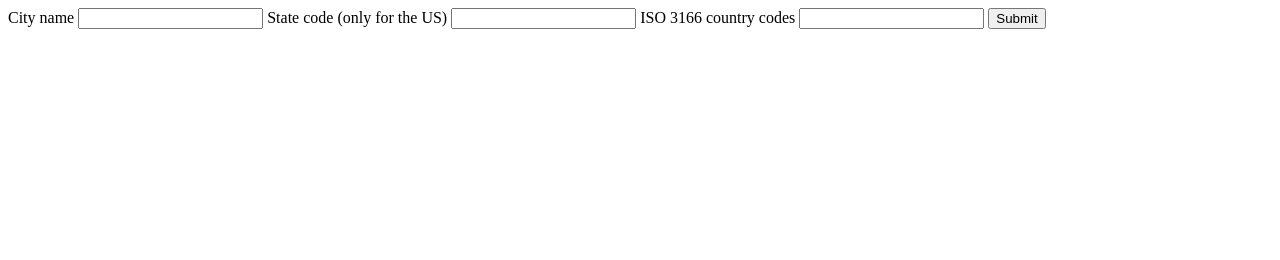
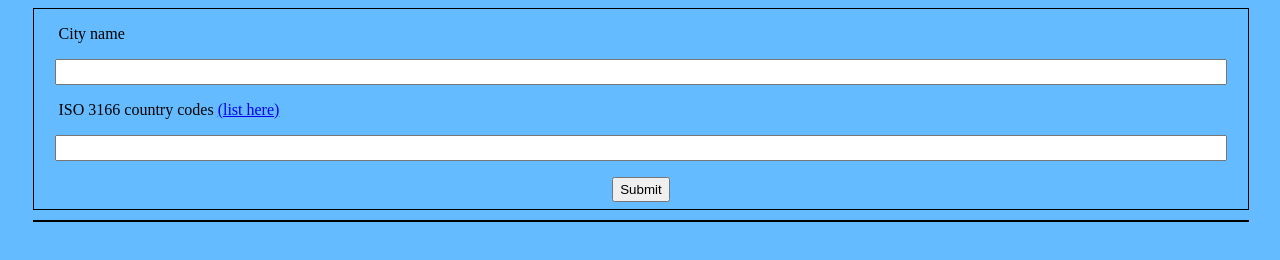
Before and after one commit to luiscff/JS, a plain HTML site: page weather-app/index.html in a window 1280 px wide. Drawn offline with Linux system fonts and the light colour scheme.

Commit message:
Add more info to display and Add style sheet

```diff
--- a/weather-app/apiCall.js
+++ /dev/null
@@ -1,32 +0,0 @@
-// Description: This file contains the functions that make the API calls to the OpenWeatherMap API
-function fetchCoordsOfCity(city, state, country) {
-  var requestOptions = {
-    method: 'GET',
-    redirect: 'follow'
-  };
-
-  return fetch("http://api.openweathermap.org/geo/1.0/direct?q=" + city + "," + state + "," + country + "&limit=1&appid=6f02f16fbb21d6c9f5b0d019e62daf21", requestOptions)
-    .then(response => response.json())
-    .then(result => {
-      if (result.length > 0) {
-        var { lat, lon } = result[0];
-        console.log(lat, lon);
-        return { lat, lon };
-      } else {
-        throw new Error('No location found');
-      }
-    })
-    .catch(error => console.log('ERROR', error));
-}
-
-function fetchWeatherOfCoords(lat, lon) {
-  var requestOptions = {
-    method: 'GET',
-    redirect: 'follow'
-  };
-
-  fetch("https://api.openweathermap.org/data/2.5/weather?lat=" + lat + "&lon=" + lon + "&units=metric&appid=6f02f16fbb21d6c9f5b0d019e62daf21", requestOptions)
-    .then(response => response.json())
-    .then(result => displayWeatherInfo(result))
-    .catch(error => console.log('error', error));
-}
--- a/weather-app/index.html
+++ b/weather-app/index.html
@@ -20,17 +20,19 @@
 <body>
     <div>
         <form id="cityForm" >
-            <label for="city">City name</label>
-            <input type="text" name="city" id="city">
-            <label for="state">State code (only for the US)</label>
-            <input type="text" name="state" id="state">
-            <label for="country">ISO 3166 country codes</label>
-            <input type="text" name="country" id="country">
-            <input type="button" value="Submit" onclick="getCity()">
+            <p><label for="city">City name</label></p>
+            <p><input type="text" name="city" id="city"></p>
+            <p>
+                <label for="country">ISO 3166 country codes
+                    <a href="https://en.wikipedia.org/wiki/List_of_ISO_3166_country_codes"
+                target="_blank" rel="noopener noreferrer">(list here)</a>
+                </label>
+            </p>
+            <p><input type="text" name="country" id="country"></p>
+            <p><input id="submit" type="button" value="Submit" onclick="getCity()"></p>
         </form>
         <div id="display"></div>
     </div>
-    <script src="apiCall.js"></script>
     <script src="main.js"></script>
 </body>
 </html>
--- a/weather-app/main.js
+++ b/weather-app/main.js
@@ -1,10 +1,9 @@
 
 function getCity() { //gets the city, state and country from the form and calls the functions in apiCall.js
     const city = document.getElementById('city').value;
-    const state = document.getElementById('state').value;
     const country = document.getElementById('country').value;
-    console.log(city, state, country);
-    fetchCoordsOfCity(city, state, country) //gets the coordinates of the city
+    console.log(city, country);
+    fetchCoordsOfCity(city, country) //gets the coordinates of the city
   .then((coords) => { //then uses the coordinates to get the weather info
     const { lat, lon } = coords;
     fetchWeatherOfCoords(lat, lon);
@@ -17,6 +16,47 @@ function getCity() { //gets the city, state and country from the form and calls
 function displayWeatherInfo(json) {
   const display = document.getElementById('display');
   console.log(json); //para ver json na consola (ajuda a ver a info que tem no json)
-  display.innerHTML = json.name + " " + json.main.temp + "ºC";
-    //TODO display more info in the website
+  display.innerHTML = json.name + "<br>" + json.main.temp + "ºC";
+  display.innerHTML += "<br>" + json.weather[0].description;
+  display.innerHTML += "<br>Feels like: " + json.main.feels_like + "ºC";
+  display.innerHTML += "<br>Humidity: " + json.main.humidity + "%";
+  display.innerHTML += "<br>Cloudiness: " + json.clouds.all + "%";
+  display.innerHTML += "<br>Country: " + json.sys.country;
+  display.innerHTML += "<br>Sunrise: " + new Date(json.sys.sunrise * 1000).toLocaleTimeString();
+  display.innerHTML += "<br>Sunset: " + new Date(json.sys.sunset * 1000).toLocaleTimeString();
+  display.innerHTML += "<br>Time: " + new Date(json.dt * 1000).toLocaleTimeString();
 }
+
+// this function gets the coordinates of the city using the OpenWeatherMap API
+function fetchCoordsOfCity(city, state, country) {
+  var requestOptions = {
+    method: 'GET',
+    redirect: 'follow'
+  };
+
+  return fetch("http://api.openweathermap.org/geo/1.0/direct?q=" + city + ",," + country + "&limit=1&appid=6f02f16fbb21d6c9f5b0d019e62daf21", requestOptions)
+    .then(response => response.json())
+    .then(result => {
+      if (result.length > 0) {
+        var { lat, lon } = result[0];
+        console.log(lat, lon);
+        return { lat, lon };
+      } else {
+        throw new Error('No location found');
+      }
+    })
+    .catch(error => console.log('ERROR', error));
+}
+
+// this function gets the weather info using the OpenWeatherMap API
+function fetchWeatherOfCoords(lat, lon) {
+  var requestOptions = {
+    method: 'GET',
+    redirect: 'follow'
+  };
+
+  fetch("https://api.openweathermap.org/data/2.5/weather?lat=" + lat + "&lon=" + lon + "&units=metric&appid=6f02f16fbb21d6c9f5b0d019e62daf21", requestOptions)
+    .then(response => response.json())
+    .then(result => displayWeatherInfo(result))
+    .catch(error => console.log('error', error));
+}
--- a/weather-app/style.css
+++ b/weather-app/style.css
@@ -1 +1,43 @@
 /* TODO make website look nice */
+body {
+    background-color: #65bbff;
+
+}
+
+#cityForm {
+    position: relative;
+    left: 2%;
+    border: 1px solid black;
+    width: 96%;
+    height: 200px;
+}
+
+
+#display {
+    position: relative;
+    height: auto;
+    width: 96%;
+    bottom: 0;
+    left: 2%;
+    border: 1px solid black;
+    margin-top: 10px;
+    text-align: center;
+}
+
+input {
+    height: 20px;
+    width: 96%;
+    display: block;
+    margin: 0 auto;
+}
+
+#submit {
+    height: 25px;
+    margin-top: 10px;
+    /* minimum width of 50 px and max of 200px */
+    width: auto;
+}
+
+label {
+    margin-left: 2%;
+}
```
